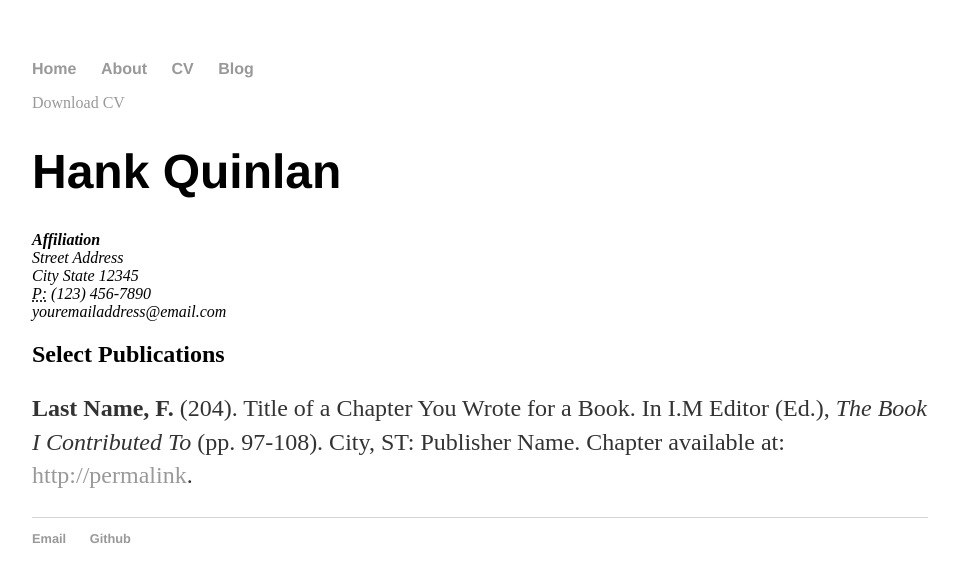
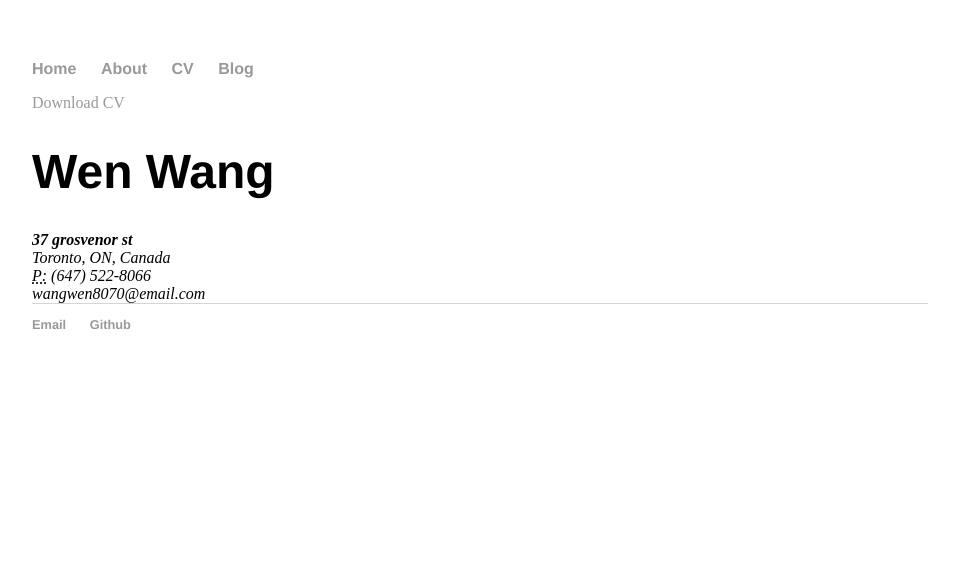
Before and after one commit to wangw218/wangw218.github.io, a Jekyll site: the page built from cv/index.html, in a window 1280 px wide. Shown: the top 582 px of the page, without its empty margins (160-1119 px from the left). Built offline with Jekyll 4.4.1, drawn with Linux system fonts in a browser that asks for light colours.

Commit message:
update cv

```diff
--- a/cv/index.html
+++ b/cv/index.html
@@ -5,18 +5,12 @@ title: CV of Wen Wang
 
 	<div class="cv">
 		<a href="#" class="download" title="Download CV as PDF">Download CV</a>
-					<h1>Hank Quinlan</h1>
+					<h1>Wen Wang</h1>
 					<address>
-					<strong>Affiliation</strong><br>
-					Street Address<br>
-					City State 12345<br>
-					<abbr title="phone">P:</abbr> (123) 456-7890<br>
-					<span class="obfuscate">youremailaddress@email.com</span>
+					<strong>37 grosvenor st</strong><br>
+					Toronto, ON, Canada<br>
+					<abbr title="phone">P:</abbr> (647) 522-8066<br>
+					<span class="obfuscate">wangwen8070@email.com</span>
 					</address>
 
-					<h2>Select Publications</h2>
-
-					<p><strong>Last Name, F.</strong> (204). Title of a Chapter You Wrote for a Book. In I.M Editor (Ed.), <em>The Book I Contributed To</em> (pp. 97-108). City, ST: Publisher Name. Chapter available at: <a href="#">http://permalink</a>.
-
-
 	</div>
```
